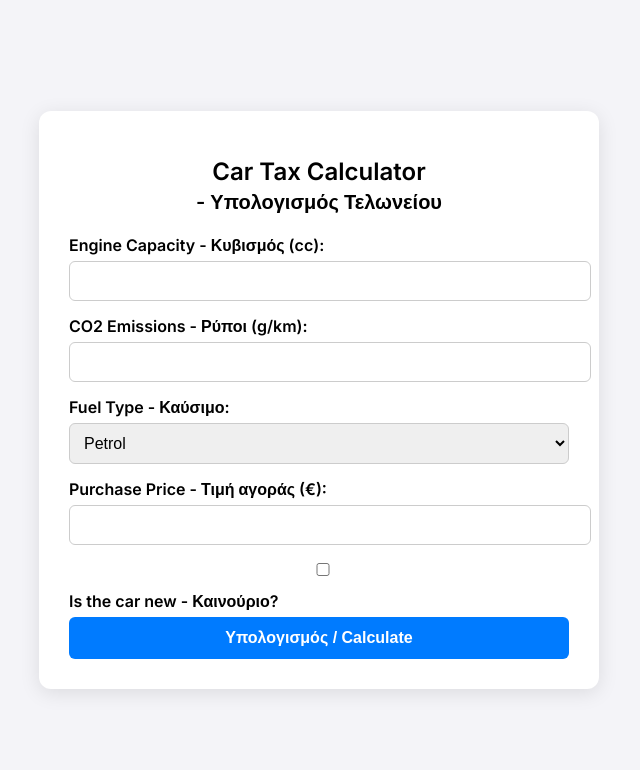
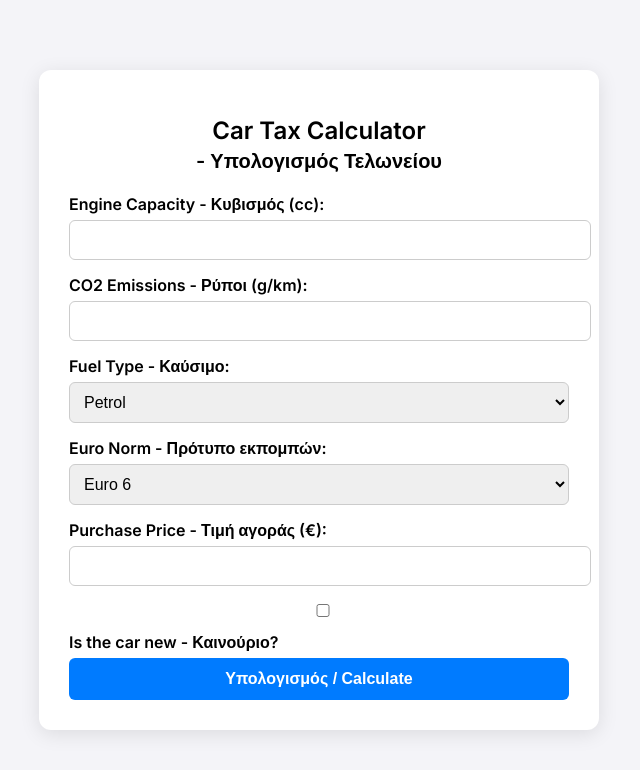
Before and after one commit to makis12345/ektelwnismos, a Flask app: page / in a window 1280 px wide. Shown: the top 770 px of the page, without its empty margins (321-961 px from the left). Run offline with Flask 3, Linux system fonts and the light colour scheme.

Commit message:
Update index.html

```diff
--- a/templates/index.html
+++ b/templates/index.html
@@ -82,6 +82,13 @@
                 <option value="diesel/electric">Diesel/Electric</option>
             </select>
 
+            <label for="euro_norm">Euro Norm - Πρότυπο εκπομπών:</label>
+            <select name="euro_norm" id="euro_norm" required>
+                <option value="Euro6">Euro 6</option>
+                <option value="Euro6d-temp">Euro 6d-temp</option>
+                <option value="Euro5">Euro 5</option>
+            </select>
+
             <label for="purchase_price">Purchase Price - Τιμή αγοράς (€):</label>
             <input type="number" name="purchase_price" id="purchase_price" required>
 
```
